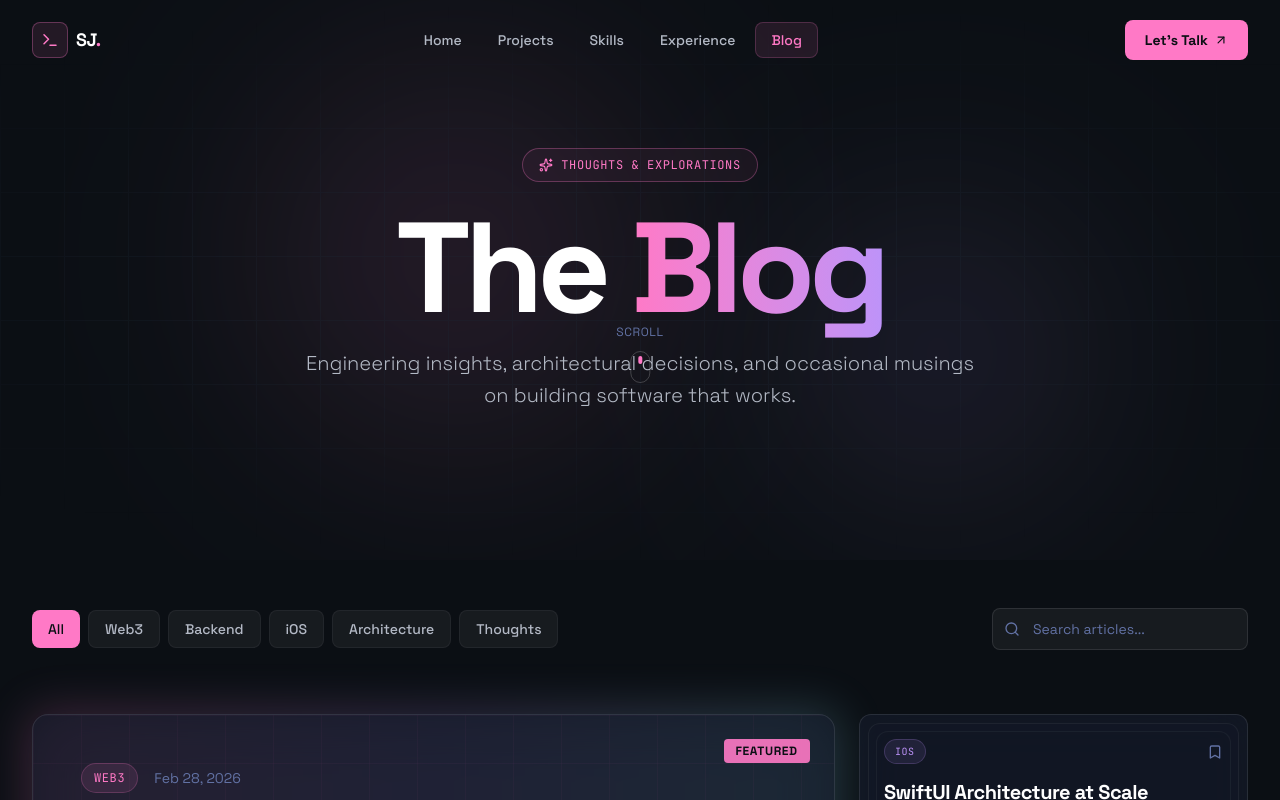
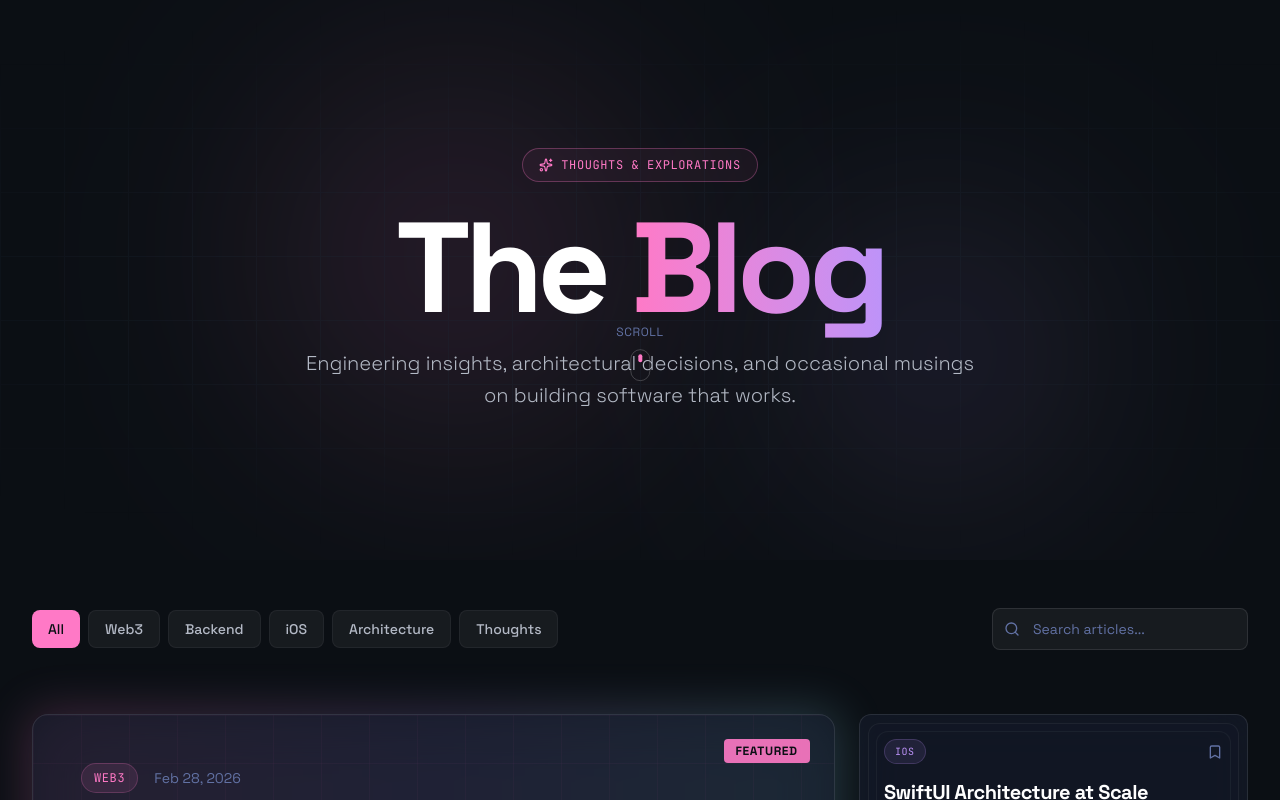
Before and after one commit to jaiswalism/shyamfolio, a Next.js app: page /blog in a window 1280 px wide. Shown: the top 800 px of the page. Built offline with nearby package versions, Linux system fonts and the light colour scheme.

Commit message:
fix: header animation

```diff
--- a/src/app/blog/page.tsx
+++ b/src/app/blog/page.tsx
@@ -1,5 +1,4 @@
 import Blog from '@/components/Blog';
-import Layout from '@/components/Layout';
 import type { Metadata } from 'next';
 
 export const metadata: Metadata = {
@@ -9,8 +8,6 @@ export const metadata: Metadata = {
 
 export default function BlogPage() {
     return (
-        <Layout>
-            <Blog />
-        </Layout>
+        <Blog />
     );
 }
```
